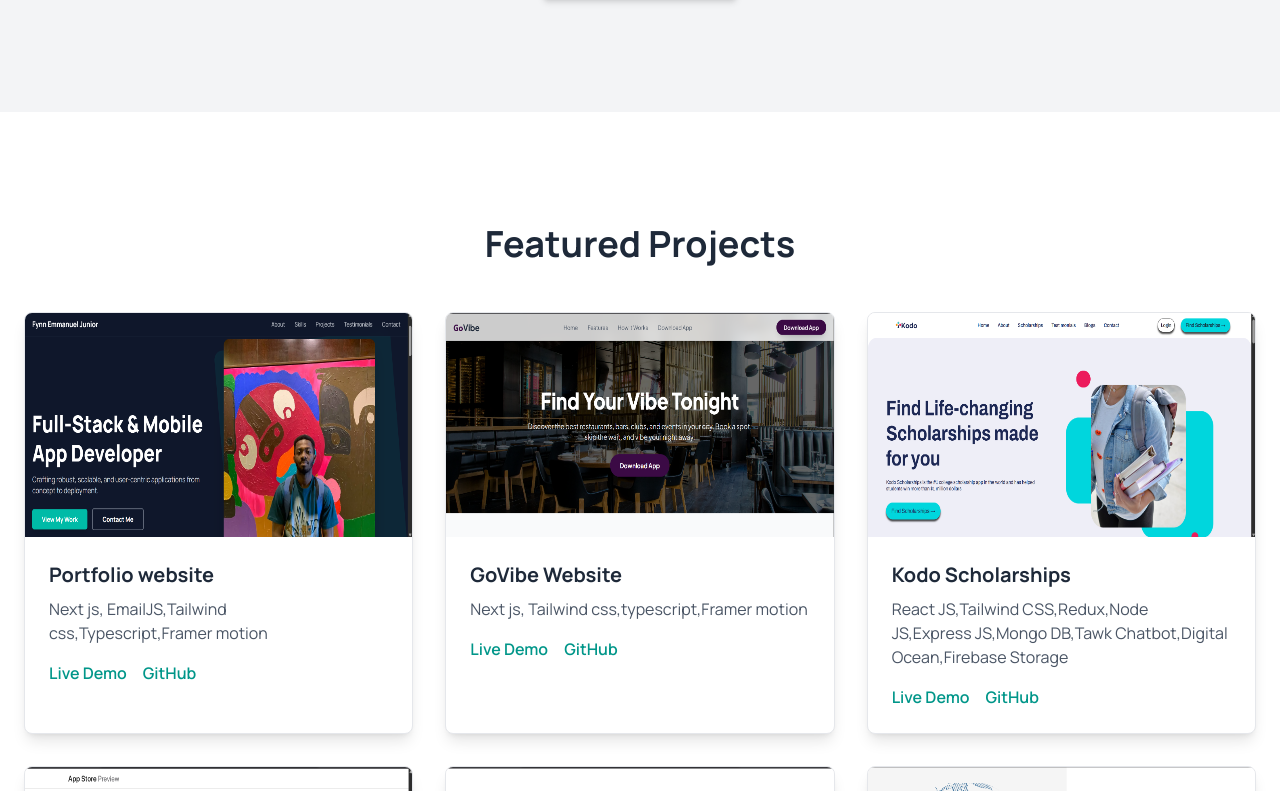
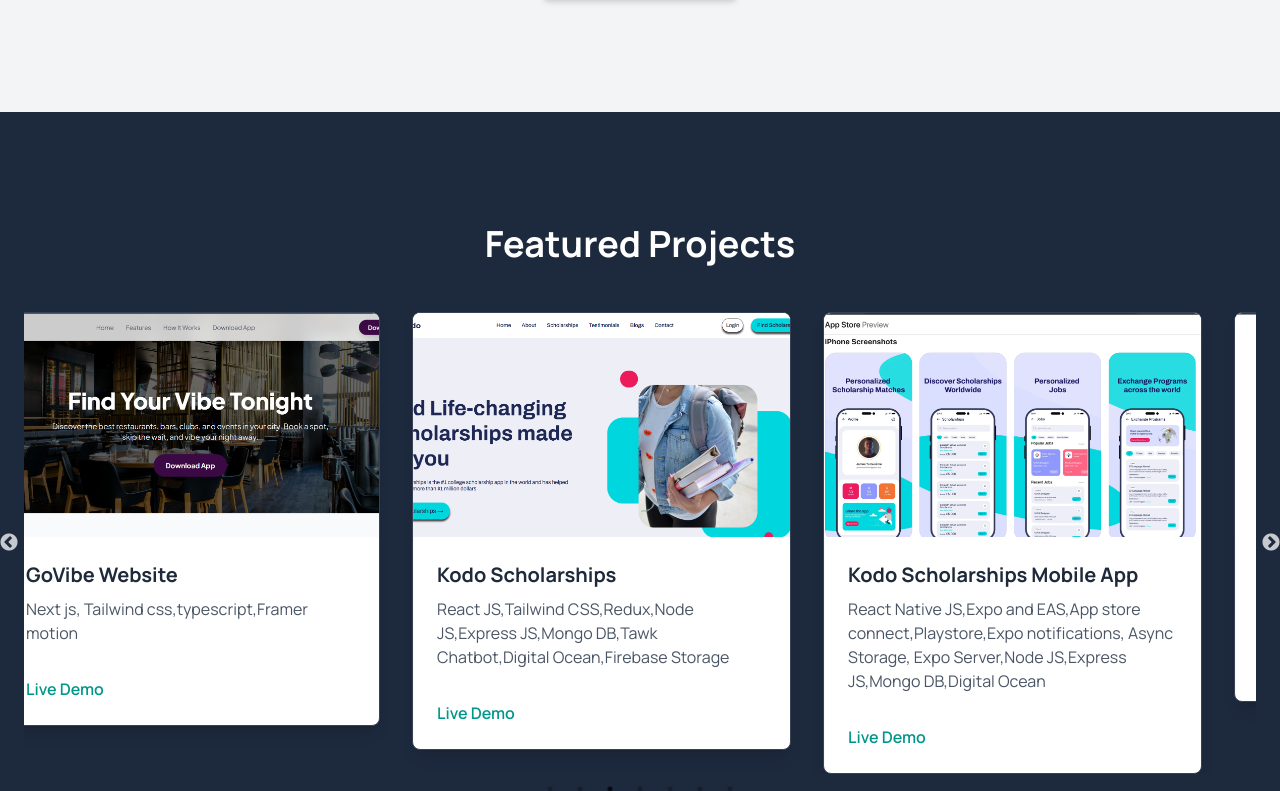
Before and after one commit to Fynn-Emmanuel-Junior/portfolio-website, a Next.js app: page / in a window 1280 px wide. Shown: the part 1909-2700 px from the top of the page. Built offline with nearby package versions, Linux system fonts and the light colour scheme.

Commit message:
updated page

```diff
--- a/package.json
+++ b/package.json
@@ -16,13 +16,16 @@
     "next": "15.4.6",
     "react": "19.1.0",
     "react-dom": "19.1.0",
-    "react-hot-toast": "^2.5.2"
+    "react-hot-toast": "^2.5.2",
+    "react-slick": "^0.31.0",
+    "slick-carousel": "^1.8.1"
   },
   "devDependencies": {
     "@tailwindcss/postcss": "^4",
     "@types/node": "^20",
     "@types/react": "^19",
     "@types/react-dom": "^19",
+    "@types/react-slick": "^0.23.13",
     "tailwindcss": "^4",
     "typescript": "^5"
   }
--- a/src/app/page.tsx
+++ b/src/app/page.tsx
@@ -12,8 +12,14 @@
 import port5 from '../assets/port5.png';
 import port6 from '../assets/port6.png';
 import port7 from '../assets/port7.png';
+import port8 from '../assets/port8.png';
 import toast, { Toaster } from "react-hot-toast";
 import emailjs from "emailjs-com";
+
+// Import Carousel library and its styles
+import Slider from "react-slick";
+import "slick-carousel/slick/slick.css";
+import "slick-carousel/slick/slick-theme.css";
 
 // --- Animation Variants ---
 const fadeIn = (direction = 'up', delay = 0):  Variants => ({
@@ -130,7 +136,23 @@
 };
 
 // --- Hero Section ---
-const HeroSection = () => (
+const HeroSection = () => {
+    // Function to handle smooth scrolling for hero buttons
+    const handleLinkClick = (e: React.MouseEvent<HTMLAnchorElement>, targetId: string) => {
+        e.preventDefault();
+        const targetElement = document.getElementById(targetId);
+        if (targetElement) {
+            const headerOffset = 80; // Height of the fixed header
+            const elementPosition = targetElement.getBoundingClientRect().top;
+            const offsetPosition = elementPosition + window.pageYOffset - headerOffset;
+
+            window.scrollTo({
+                top: offsetPosition,
+                behavior: 'smooth'
+            });
+        }
+    };
+    return (
         <section className="relative bg-slate-900 text-white pt-32 pb-20 md:pt-48 md:pb-28 font-plus">
             <div className="container mx-auto px-6 grid md:grid-cols-2 gap-12 items-center">
                 <motion.div initial="initial" animate="animate" variants={staggerContainer}>
@@ -141,11 +163,11 @@
                         Crafting robust, scalable, and user-centric applications from concept to deployment.
                     </motion.p>
                     <motion.div variants={fadeIn('up', 0.4)} className="flex items-center space-x-4">
-                <a href="#projects" className="bg-teal-500 text-white px-8 py-3 rounded-md font-bold text-lg shadow-lg hover:bg-teal-600 transition-all">View My Work</a>
-                <a href="#contact" className="border-2 border-gray-500 text-white px-8 py-3 rounded-md font-bold text-lg hover:bg-gray-700 hover:border-gray-700 transition-all">Contact Me</a>
+                        <a href="#projects" onClick={(e) => handleLinkClick(e, 'projects')} className="bg-teal-500 text-white px-8 py-3 rounded-md font-bold text-lg shadow-lg hover:bg-teal-600 transition-all">View My Work</a>
+                        <a href="#contact" onClick={(e) => handleLinkClick(e, 'contact')} className="border-2 border-gray-500 text-white px-8 py-3 rounded-md font-bold text-lg hover:bg-gray-700 hover:border-gray-700 transition-all">Contact Me</a>
                     </motion.div>
                 </motion.div>
-        <motion.div variants={fadeIn()} className="relative">
+                <motion.div variants={fadeIn()} className="relative hidden md:block">
                     <div className="absolute inset-0 bg-teal-500/10 rounded-3xl transform -rotate-6"></div>
                     <Image
                         src={Image1}
@@ -157,7 +179,9 @@
                 </motion.div>
             </div>
         </section>
-);
+    )
+};
+
 
 // --- About Me Section ---
 const AboutMeSection = () => (
@@ -193,36 +217,68 @@
   { title: 'Kodo Scholarships', description: 'React JS,Tailwind CSS,Redux,Node JS,Express JS,Mongo DB,Tawk Chatbot,Digital Ocean,Firebase Storage', image: port3,link: 'https://kodo-web-gamma.vercel.app/',github: 'https://github.com/Fynn-Emmanuel-Junior/kodo-web'},
   { title: 'Kodo Scholarships Mobile App ', description: 'React Native JS,Expo and EAS,App store connect,Playstore,Expo notifications, Async Storage, Expo Server,Node JS,Express JS,Mongo DB,Digital Ocean', image: port5,link: 'https://apps.apple.com/app/id6745784862',github: 'https://github.com/Kodo-UG/kodo-mobile-app'},
   { title: 'GoVibe Admin ', description: 'Next js , Tailwind css,typescript', image: port6,link: 'https://govibe-admin.vercel.app/',github: 'https://github.com/GoVibee/admin'},
-   { title: 'DMS ', description: 'Next js , Tailwind css,typescript,Nest JS , Postgresql', image: port7,link: 'https://dcs-dms.vercel.app/sign-in'}
+   { title: 'DMS ', description: 'Next js , Tailwind css,typescript,Nest JS , Postgresql', image: port7,link: 'https://dcs-dms.vercel.app/sign-in'},
+   { title: 'La Ruche health ', description: 'Next js , Tailwind css,typescript,Django , Postgresql,AI chatbot', image: port8,link: 'https://www.laruche.health/en'}
 
 ];
-const ProjectsSection = () => (
-    <SectionWrapper id="projects" className="bg-white font-plus">
-        <motion.h2 variants={fadeIn()} className="text-3xl md:text-4xl font-bold text-gray-800 mb-12 text-center">Featured Projects</motion.h2>
-        <motion.div variants={staggerContainer} className="grid grid-cols-1 md:grid-cols-3 gap-8">
+const ProjectsSection = () => {
+    const sliderSettings = {
+        dots: true,
+        infinite: true,
+        speed: 500,
+        slidesToShow: 3,
+        slidesToScroll: 1,
+        autoplay: true,
+        autoplaySpeed: 3000,
+        responsive: [
+            {
+                breakpoint: 1024,
+                settings: {
+                    slidesToShow: 2,
+                }
+            },
+            {
+                breakpoint: 768,
+                settings: {
+                    slidesToShow: 1,
+                }
+            }
+        ]
+    };
+
+    return (
+        <SectionWrapper id="projects" className="bg-slate-800 text-white font-plus">
+            <motion.h2 variants={fadeIn()} className="text-3xl md:text-4xl font-bold mb-12 text-center">Featured Projects</motion.h2>
+            <motion.div variants={fadeIn()} className="w-full">
+                <Slider {...sliderSettings}>
                     {projects.map(project => (
-                <motion.div key={project.title} variants={fadeIn()} className="bg-white rounded-lg shadow-lg overflow-hidden group border border-gray-200 hover:-translate-y-2 transition-transform duration-300">
+                        <div key={project.title} className="px-2 md:px-4">
+                            <div className="bg-white text-gray-800 rounded-lg shadow-lg overflow-hidden group border border-gray-700 hover:-translate-y-2 transition-transform duration-300 h-full flex flex-col">
                                 <div className="relative h-56 bg-gray-100 flex items-center justify-center">
                                     <Image
                                         src={project.image}
-                          className='w-full h-full'
-                          alt='project-image'
+                                        className='w-full h-full object-cover'
+                                        alt={project.title}
                                         priority
                                     />
                                 </div>
-                    <div className="p-6">
+                                <div className="p-6 flex flex-col flex-grow">
                                     <h3 className="text-xl font-bold text-gray-800 mb-2">{project.title}</h3>
-                        <p className="text-gray-600 mb-4">{project.description}</p>
-                        <div className="flex space-x-4">
-                            <a href={project.link} className="text-teal-600 font-semibold hover:underline">Live Demo</a>
-                            <a href={project.github} className="text-teal-600 font-semibold hover:underline">GitHub</a>
+                                    <p className="text-gray-600 mb-4 flex-grow">{project.description}</p>
+                                    <div className="flex space-x-4 mt-auto pt-4">
+                                        <a href={project.link} target="_blank" rel="noopener noreferrer" className="text-teal-600 font-semibold hover:underline">Live Demo</a>
+                                        {/* <a href={project.github} target="_blank" rel="noopener noreferrer" className="text-teal-600 font-semibold hover:underline">GitHub</a> */}
                                     </div>
                                 </div>
-                </motion.div>
+                            </div>
+                        </div>
                     ))}
+                </Slider>
             </motion.div>
         </SectionWrapper>
     );
+};
+
 
 // --- Testimonials Section ---
 const testimonials = [
@@ -344,8 +400,8 @@
         <div className="container mx-auto px-6 py-8 text-center">
             <div className="flex justify-center space-x-6 mb-4">
                 {/* <a href="#" className="hover:text-teal-400"><Twitter /></a> */}
-                <a href="#" className="hover:text-teal-400"><Linkedin /></a>
-                <a href="#" className="hover:text-teal-400"><Github /></a>
+                {/* <a href="#" className="hover:text-teal-400"><Linkedin /></a> */}
+                <a href="https://github.com/Fynn-Emmanuel-Junior" className="hover:text-teal-400"><Github /></a>
             </div>
             <p>&copy; 2025 Fynn Emmanuel Junior. All rights reserved.</p>
         </div>
```
Also changed, not shown: src/assets/port8.png (added), 1 other file (tests, documents, lock files or other folders). Lines whose indentation alone changed are shown as unchanged.
